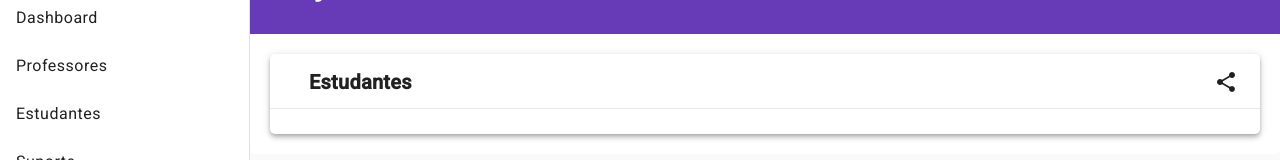
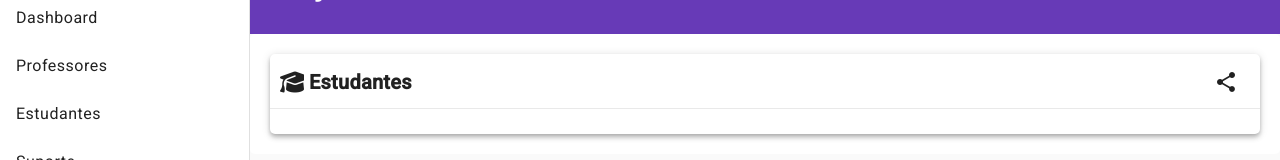
Before and after one commit to giovani-silva1/Projeto-School, an Angular app in the folder ProjectSchool/: page /students in a window 1280 px wide. Shown: the part 126-286 px from the top of the page. Built offline with nearby package versions, Linux system fonts and the light colour scheme.

Commit message:
importar a font awesome e usando seus icones

```diff
--- a/ProjectSchool/package.json
+++ b/ProjectSchool/package.json
@@ -21,6 +21,7 @@
     "@angular/platform-browser": "^16.2.0",
     "@angular/platform-browser-dynamic": "^16.2.0",
     "@angular/router": "^16.2.0",
+    "@fortawesome/fontawesome-free": "^6.7.2",
     "rxjs": "~7.8.0",
     "tslib": "^2.3.0",
     "zone.js": "~0.13.0"
--- a/ProjectSchool/src/app/pages/students/students.component.html
+++ b/ProjectSchool/src/app/pages/students/students.component.html
@@ -1,5 +1,5 @@
 <div class="content mat-elevation-z4">
-  <app-toolbar-title title="Estudantes" icon="fa-charkboard-user">
+  <app-toolbar-title title="Estudantes" icon="fa-solid fa-graduation-cap">
     <button mat-icon-button>
       <mat-icon>share</mat-icon>
     </button>
--- a/ProjectSchool/src/app/pages/suporte/suporte.component.html
+++ b/ProjectSchool/src/app/pages/suporte/suporte.component.html
@@ -1,5 +1,5 @@
 <div class="content mat-elevation-z4">
-  <app-toolbar-title title="Suporte" icon="fa-headset">
+  <app-toolbar-title title="Suporte" icon=" fa-solid fa-headset">
     <button mat-icon-button>
       <mat-icon>share</mat-icon>
     </button>
--- a/ProjectSchool/src/app/pages/teachers/teachers.component.html
+++ b/ProjectSchool/src/app/pages/teachers/teachers.component.html
@@ -1,5 +1,5 @@
 <div class="content mat-elevation-z4">
-  <app-toolbar-title title="Professores" icon="fa-graduation-cap">
+  <app-toolbar-title title="Professores" icon="fa-solid fa-chalkboard-user">
     <button mat-icon-button>
       <mat-icon>share</mat-icon>
     </button>
--- a/ProjectSchool/src/app/shared/componentes/toolbar-title/toolbar-title.component.html
+++ b/ProjectSchool/src/app/shared/componentes/toolbar-title/toolbar-title.component.html
@@ -1,5 +1,5 @@
 <mat-toolbar>
-  <mat-icon class="icon-space">{{icon}}</mat-icon>
+  <mat-icon class="icon-space" ngClass="{{icon}}"></mat-icon>
   <span class=""> {{title}}</span>
   <span fxFlex></span>
   <ng-content></ng-content>
--- a/ProjectSchool/src/app/shared/models/menu.ts
+++ b/ProjectSchool/src/app/shared/models/menu.ts
@@ -8,7 +8,7 @@ export const menuItems: MenuItem[] = [
   },
   {
     link: '/courses',
-    icon: 'fa-grauation-cap',
+    icon: 'fa-graduation-cap',
     label: 'Cursos',
   },
   {
--- a/ProjectSchool/src/styles.scss
+++ b/ProjectSchool/src/styles.scss
@@ -1,4 +1,5 @@
 /* You can add global styles to this file, and also import other style files */
+@import "../node_modules/@fortawesome/fontawesome-free/css/all.min.css";
 
 html,
 body {
```
Also changed, not shown: 1 other file (tests, documents, lock files or other folders).
